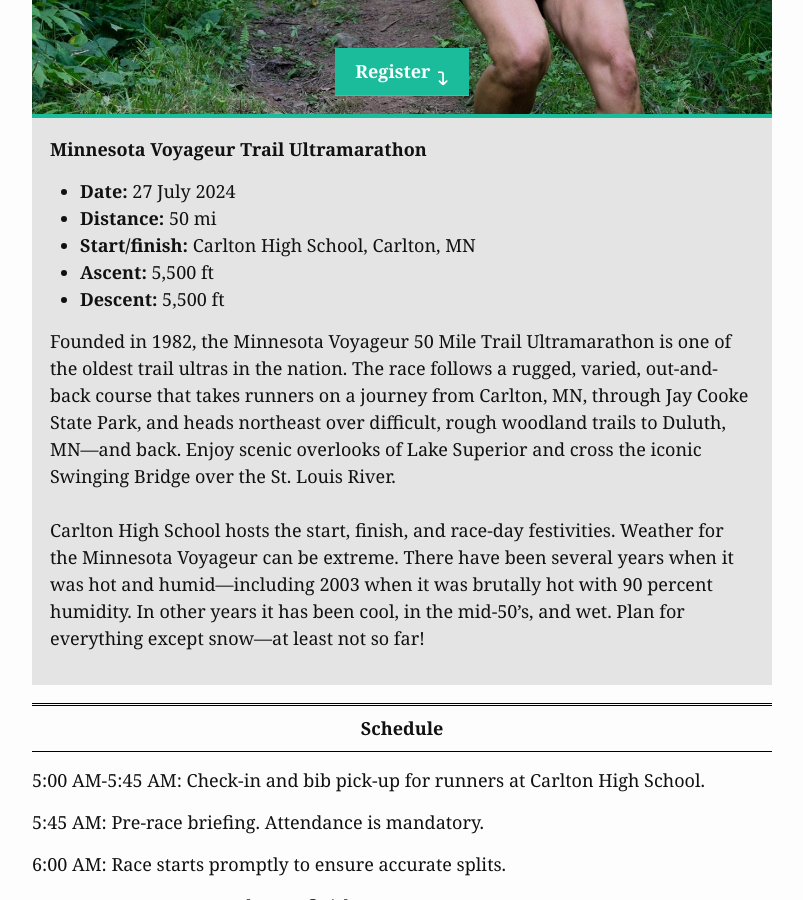
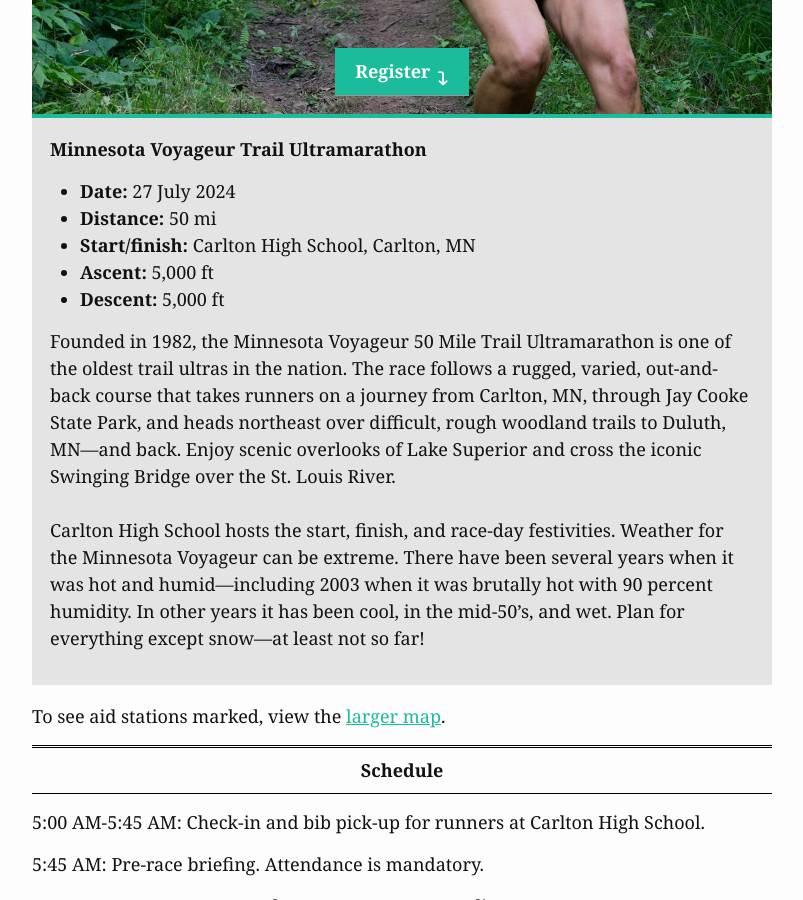
Before and after one commit to nmtc-run/nmtc-run.github.io, a Jekyll site: the page built from pages/event-voyageur.md, in a window 1280 px wide and 900 px high, scrolled down 638 px. Shown: the whole window, without its empty margins (238-1041 px from the left). Built offline with Jekyll 4.4.1, drawn with Linux system fonts in a browser that asks for light colours; a script that is not in the unit is left out.

Commit message:
update voyageur map

```diff
--- a/pages/event-voyageur.md
+++ b/pages/event-voyageur.md
@@ -3,12 +3,14 @@
 title: Minnesota Voyageur Trail Ultramarathon
 permalink: /voyageur/
 start-finish: Carlton High School, Carlton, MN
-ascent: 5,500 ft
-descent: 5,500 ft
+ascent: 5,000 ft
+descent: 5,000 ft
 description: |-
   Founded in 1982, the Minnesota Voyageur 50 Mile Trail Ultramarathon is one of the oldest trail ultras in the nation. The race follows a rugged, varied, out-and-back course that takes runners on a journey from Carlton, MN, through Jay Cooke State Park, and heads northeast over difficult, rough woodland trails to Duluth, MN—and back. Enjoy scenic overlooks of Lake Superior and cross the iconic Swinging Bridge over the St. Louis River. </br></br>Carlton High School hosts the start, finish, and race-day festivities. Weather for the Minnesota Voyageur can be extreme. There have been several years when it was hot and humid—including 2003 when it was brutally hot with 90 percent humidity. In other years it has been cool, in the mid-50’s, and wet. Plan for everything except snow—at least not so far!
-fatmap-id: 3688890
+fatmap-id: 3698216
 ---
+
+To see aid stations marked, view the [larger map](https://fatmap.com/routeid/3698216){:target="_blank"}.
 
 # Schedule
 
```
